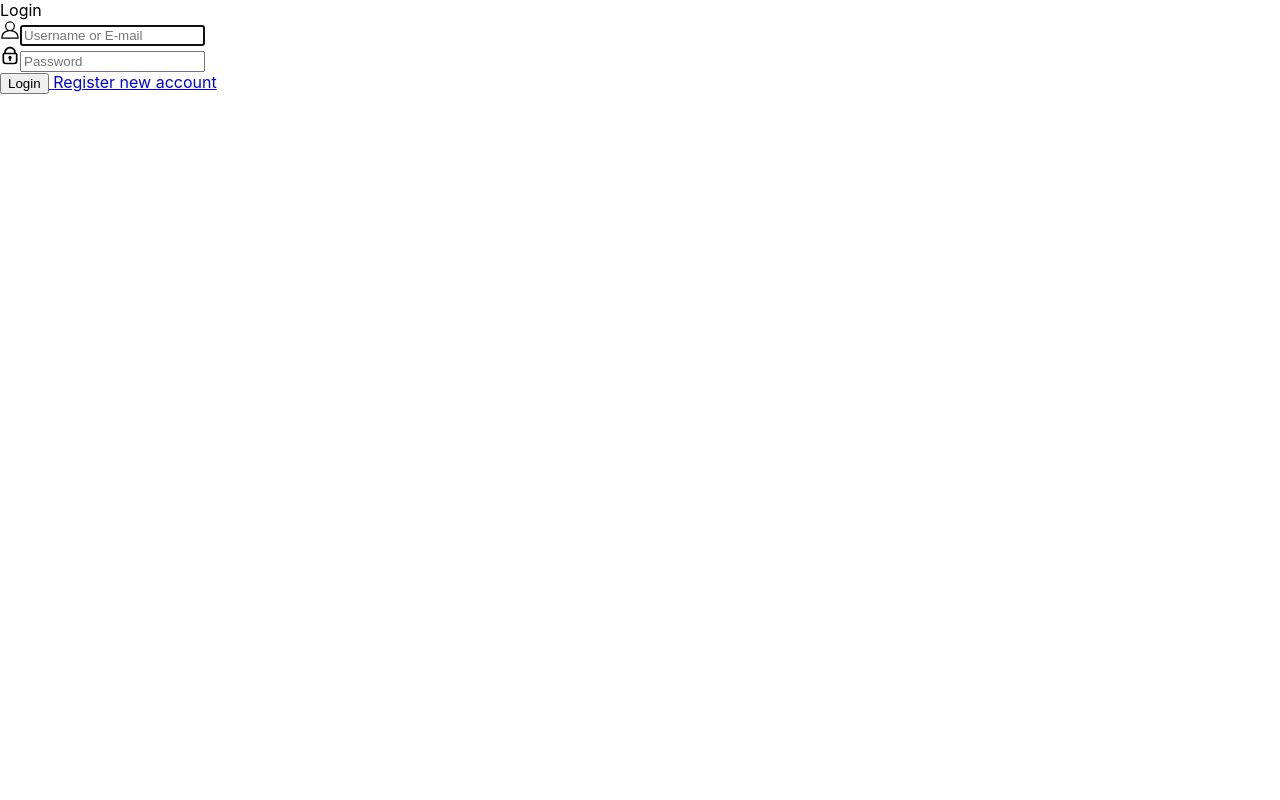
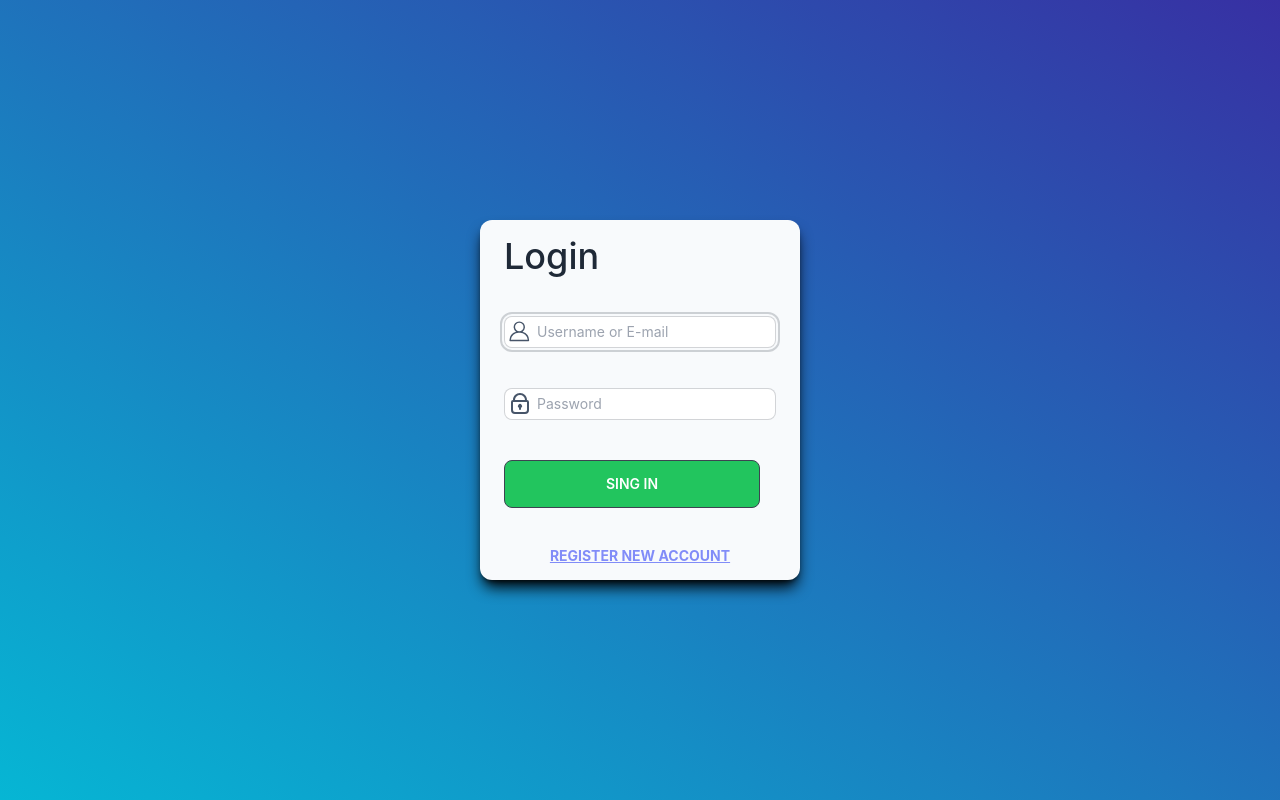
Before and after one commit to FdR-23/Challenge-LogIn, a React (Create React App) app in the folder client/: page / in a window 1280 px wide. Built offline with nearby package versions, Linux system fonts and the light colour scheme.

Commit message:
styles navbar and register

```diff
--- a/client/package.json
+++ b/client/package.json
@@ -8,6 +8,7 @@
     "@testing-library/react": "^13.4.0",
     "@testing-library/user-event": "^13.5.0",
     "axios": "^1.1.3",
+    "daisyui": "^2.39.0",
     "react": "^18.2.0",
     "react-dom": "^18.2.0",
     "react-redux": "^8.0.5",
@@ -38,5 +39,10 @@
       "last 1 firefox version",
       "last 1 safari version"
     ]
+  },
+  "devDependencies": {
+    "autoprefixer": "^10.4.13",
+    "postcss": "^8.4.18",
+    "tailwindcss": "^3.2.3"
   }
 }
--- /dev/null
+++ b/client/postcss.config.js
@@ -0,0 +1,6 @@
+module.exports = {
+  plugins: {
+    tailwindcss: {},
+    autoprefixer: {},
+  },
+}
--- a/client/src/componets/Login/Login.jsx
+++ b/client/src/componets/Login/Login.jsx
@@ -17,7 +17,10 @@ const Login = () => {
             ...input,
             [e.target.name]: e.target.value,
         })
-
+        setErrors(ValidateLogin({
+            ...input,
+            [e.target.name]: e.target.value
+        }))
 
     }
 
@@ -47,54 +50,81 @@ const Login = () => {
 
 
     return (
+        <div className='w-screen h-screen m-auto flex flex-col justify-center items-center'>
 
-        <div>Login
 
-            <form onSubmit={(e) => handleSubmit(e)}>
-                <div>
+            <div className='flex flex-col w-80 bg-slate-50   shadow-black shadow-lg  rounded-xl'>
+                <h2 className='font-medium text-4xl mx-2 p-4'>Login</h2>
 
-                    <svg viewBox="0 0 64 64" width='20px' xmlns="http://www.w3.org/2000/svg">
+                <form
+                    className=' p-6 m-auto items-center rounded-xl'
+                    onSubmit={(e) => handleSubmit(e)}>
+
+                    <div className='relative'>
+                        <svg
+                            className='w-6 absolute translate-y-1 translate-x-1 fill-slate-600'
+                            viewBox="0 0 68 68" xmlns="http://www.w3.org/2000/svg">
                             <title />
                             <g id="User">
                                 <path d="M41.2452,33.0349a16,16,0,1,0-18.49,0A26.0412,26.0412,0,0,0,4,58a2,2,0,0,0,2,2H58a2,2,0,0,0,2-2A26.0412,26.0412,0,0,0,41.2452,33.0349ZM20,20A12,12,0,1,1,32,32,12.0137,12.0137,0,0,1,20,20ZM8.09,56A22.0293,22.0293,0,0,1,30,36h4A22.0293,22.0293,0,0,1,55.91,56Z" /></g>
                         </svg>
-
-
-                    <input type="text"
+                        <input
+                            className={errors.userOrEmail ?
+                                'px-8 input input-error input-sm  w-full max-w-xs' :
+                                'px-8 input input-bordered input-sm w-full max-w-xs'}
+                            type="text"
                             name='userOrEmail'
                             value={input.userOrEmail}
                             placeholder='Username or E-mail'
                             onChange={(e) => handleChange(e)}
-                        autoFocus
-                    />
+                            autoFocus />
+                    </div>
+                    <div className={errors.userOrEmail ? 'block py-2' : 'block py-2'}>
+                        <span className='px-2  text-red-600 text-sm'> {errors.userOrEmail}</span>
+                    </div>
 
 
-                    {errors.userOrEmail ? <span > {errors.userOrEmail}</span> : null}
-                </div>
-
-                <div>
-                    <svg viewBox="0 0 512 512" width='20px' xmlns="http://www.w3.org/2000/svg">
+                    <div className='relative'>
+                        <svg
+                            className='w-6 absolute translate-y-1 translate-x-1 fill-slate-600'
+                            viewBox="0 0 512 512" xmlns="http://www.w3.org/2000/svg">
                             <title>Lock</title>
                             <path d="M405.333,170.667c0-82.343-66.991-149.333-149.333-149.333S106.667,88.324,106.667,170.667A42.716,42.716,0,0,0,64,213.333V384a85.43,85.43,0,0,0,85.333,85.333H362.667A85.43,85.43,0,0,0,448,384V213.333A42.716,42.716,0,0,0,405.333,170.667ZM256,64A106.787,106.787,0,0,1,362.667,170.667H149.333A106.787,106.787,0,0,1,256,64ZM405.333,384a42.716,42.716,0,0,1-42.667,42.667H149.333A42.716,42.716,0,0,1,106.667,384V213.333H405.333Z" />
                             <path d="M234.667,335.619v27.048a21.333,21.333,0,0,0,42.667,0V335.619a42.9,42.9,0,1,0-42.667,0Z" />
                         </svg>
 
-                    <input type="text"
+                        <input
+                            className={errors.userOrEmail ?
+                                'px-8 input input-error input-sm w-full max-w-xs' :
+                                'px-8 input input-bordered input-sm w-full max-w-xs'}
+                            type="password"
                             name='password'
                             value={input.password}
                             placeholder='Password'
                             onChange={(e) => handleChange(e)}
                         />
-                    {errors.password ? <span >  {errors.password}</span> : null}
+                    </div>
+                    <div className={errors.userOrEmail ? 'block py-2' : 'block py-2'}>
+                        <span className='px-2   text-red-600 text-sm'>{errors.password}</span>
                     </div>
 
-                <button type="submit">Login </button>
 
-                <Link to='/register' > Register new account</Link>
+                    <button
+                        type="submit"
+                        className={Object.keys(errors).length !== 0 ?
+                            'btn btn-wide bg-red-700 hover:bg-red-600' :
+                            'btn btn-wide bg-green-500 hover:bg-green-600'}
+                    >SING IN </button>
 
-            </form>
 
-        </div>
+                </form >
+                <Link to='/register'
+                    className='btn btn-link font-bold  text-indigo-400 hover:text-indigo-800' >
+                    Register new account</Link>
+
+            </div >
+
+        </div >
     )
 }
 
--- a/client/src/componets/Navbar.jsx
+++ b/client/src/componets/Navbar.jsx
@@ -0,0 +1,10 @@
+import React from 'react'
+
+function Navbar() {
+    return (
+        <div className='w-full'
+        >Navbar</div>
+    )
+}
+
+export default Navbar
--- a/client/src/componets/Register/RegisterUser.jsx
+++ b/client/src/componets/Register/RegisterUser.jsx
@@ -33,6 +33,10 @@ const RegisterUser = () => {
 
   const handleSubmit = async (e) => {
     e.preventDefault()
+    setErrors(Validate({
+      ...input,
+      [e.target.name]: e.target.value
+    }))
     if (Object.keys(errors).length !== 0) {
       alert('There are still errors, " Please try again "')
     } else {
@@ -56,10 +60,20 @@ const RegisterUser = () => {
 
 
   return (
-    <div> REGISTER
-      <form onSubmit={(e) => handleSubmit(e)}>
+    <div className='w-screen h-screen m-auto flex flex-col justify-center items-center'>
+
+      <div className='flex flex-col w-80 bg-slate-50   shadow-black shadow-lg  rounded-xl'>
+
+        <h2 className='mx-2 p-4 text-4xl font-medium  text-center'>REGISTER</h2>
+        <form
+          className=' p-4 m-auto items-center rounded-xl'
+          onSubmit={(e) => handleSubmit(e)}>
+
           <div>
             <input
+              className={errors.username ?
+                'px-2 input input-error input-sm  w-full max-w-xs' :
+                'px-2 input input-bordered input-sm w-full max-w-xs'}
               type="text"
               name='username'
               value={input.username}
@@ -67,52 +81,83 @@ const RegisterUser = () => {
               onChange={(e) => handleChange(e)}
               autoFocus
             />
-          {errors.username ? <span >{errors.username}</span> : null}
 
+          </div>
+          <div
+            className={errors.username ? 'block py-2' : 'block py-2'}>
+            <span className='px-1  text-red-600 text-sm'> {errors.username}</span>
           </div>
 
           <div>
             <input
+              className={errors.email ?
+                'px-2 input input-error input-sm  w-full max-w-xs' :
+                'px-2 input input-bordered input-sm w-full max-w-xs'}
               type="text"
               name='email'
               value={input.email}
               placeholder='E-mail'
               onChange={(e) => handleChange(e)}
             />
-          {errors.email ? <span >  {errors.email}</span> : null}
+          </div>
+          <div
+            className={errors.email ? 'block py-2' : 'block py-2'}>
+            <span className='px-1  text-red-600 text-sm'> {errors.email}</span>
           </div>
 
+
           <div>
-          <input type="password"
+            <input
+              className={errors.password ?
+                'px-2 input input-error input-sm  w-full max-w-xs' :
+                'px-2 input input-bordered input-sm w-full max-w-xs'}
+              type="password"
               name='password'
               value={input.password}
               placeholder='Password'
               onChange={(e) => handleChange(e)}
             />
-          {errors.password ? <span >{errors.password}</span> : null}
+          </div>
+          <div
+            className={errors.password ? 'block py-2' : 'block py-2'}>
+            <span className='px-1  text-red-600 text-sm'> {errors.password}</span>
           </div>
 
+
           <div>
-          <input type="password"
+            <input
+              className={errors.repeatPassword ?
+                'px-2 input input-error input-sm  w-full max-w-xs' :
+                'px-2 input input-bordered input-sm w-full max-w-xs'}
+              type="password"
               name='repeatPassword'
               value={input.repeatPassword}
               placeholder='Repeat Password'
               onChange={(e) => handleChange(e)}
             />
-          {errors.repeatPassword ? <span >{errors.repeatPassword}</span> : null}
+          </div>
+          <div
+            className={errors.repeatPassword ? 'block py-2' : 'block py-2'}>
+            <span className='px-1  text-red-600 text-sm'> {errors.repeatPassword}</span>
           </div>
 
 
-        <button type="submit">Register</button>
+          <button
+            className={Object.keys(errors).length !== 0 ?
+              'btn btn-wide bg-red-700 hover:bg-red-600' :
+              'btn btn-wide bg-green-500 hover:bg-green-600'}
+            type="submit">Register</button>
 
-      <button onClick={() => navigate("/")}>Cancel</button>
         </form>
 
+        <div className='flex justify-center p-2'>
 
+          <button
+            className="btn btn-primary btn-sm btn-active"
+            onClick={() => navigate("/")}>Cancel</button>
+        </div>
 
-
-
-
+      </div>
     </div>
   )
 }
--- a/client/src/index.css
+++ b/client/src/index.css
@@ -1,3 +1,7 @@
+@tailwind base;
+@tailwind components;
+@tailwind utilities;
+
 body {
   margin: 0;
   font-family: -apple-system, BlinkMacSystemFont, 'Segoe UI', 'Roboto', 'Oxygen',
@@ -5,9 +9,10 @@ body {
     sans-serif;
   -webkit-font-smoothing: antialiased;
   -moz-osx-font-smoothing: grayscale;
+
+  @apply max-w-screen-lg h-screen
 }
 
-code {
-  font-family: source-code-pro, Menlo, Monaco, Consolas, 'Courier New',
-    monospace;
+html {
+  @apply bg-gradient-to-tr from-cyan-500 to-indigo-800
 }
--- /dev/null
+++ b/client/tailwind.config.js
@@ -0,0 +1,10 @@
+/** @type {import('tailwindcss').Config} */
+module.exports = {
+  content: [
+    "./src/**/*.{js,jsx,ts,tsx}",
+  ],
+  theme: {
+    extend: {},
+  },
+  plugins: [require("daisyui")],
+}
```
Lines whose indentation alone changed are shown as unchanged.
